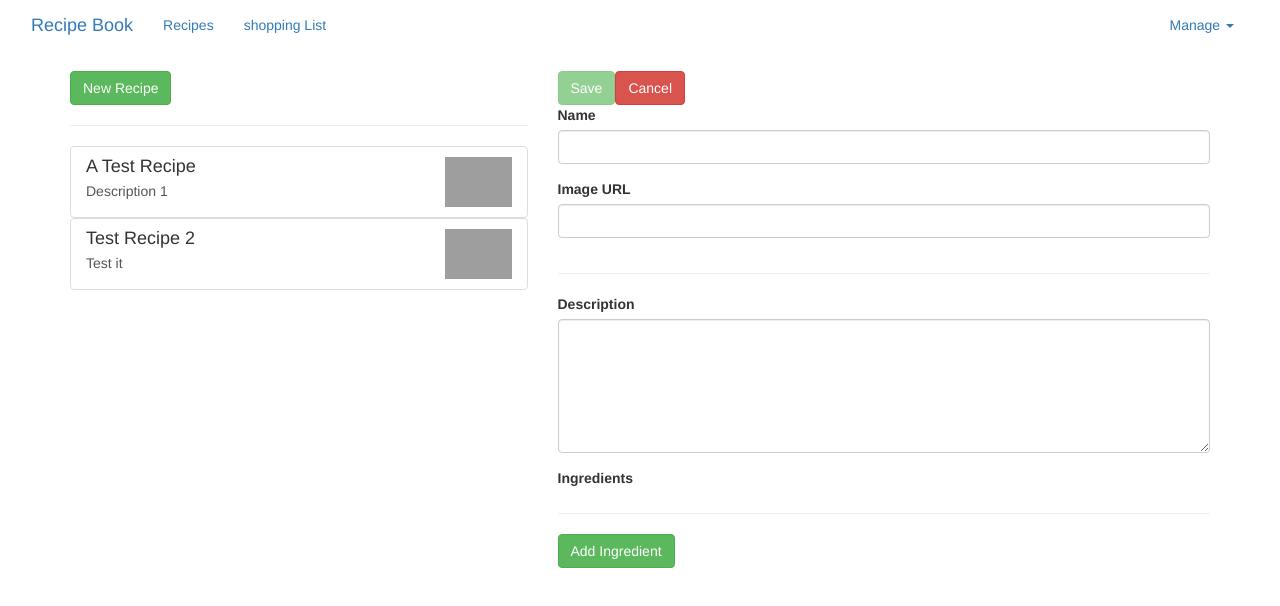
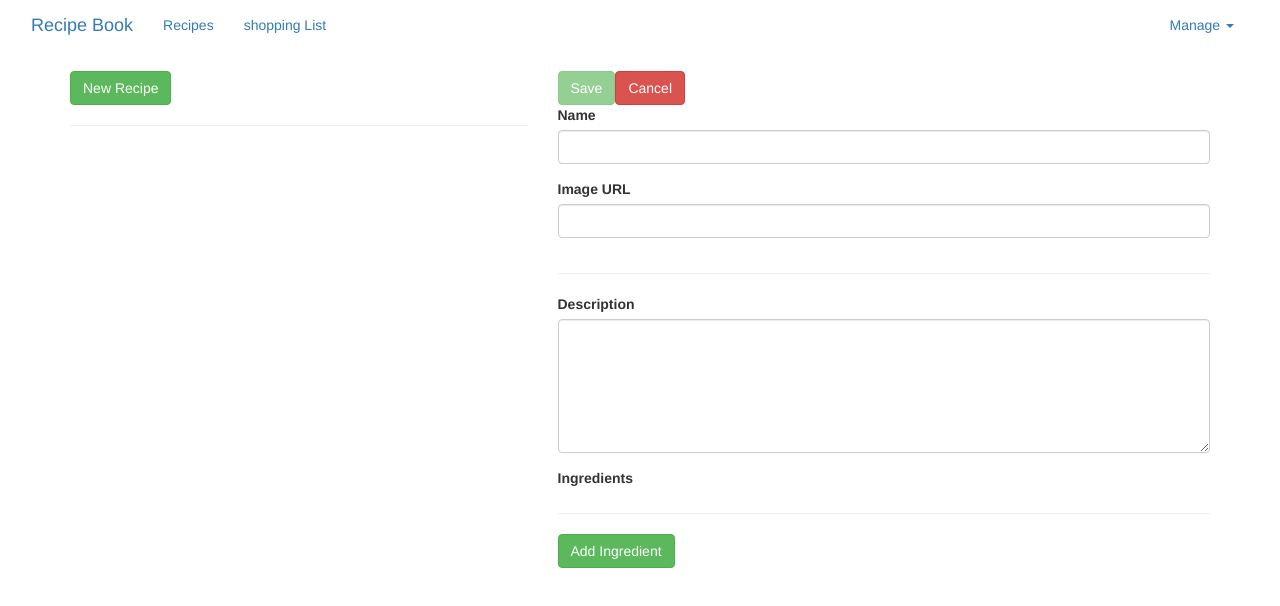
Before and after one commit to atomb0mb/legendary-recipe, an Angular app in the folder project/: page /recipes/new in a window 1280 px wide. Shown: the top 606 px of the page. Built offline with nearby package versions, Linux system fonts and the light colour scheme; grey boxes are pictures that could not be loaded.

Commit message:
Set Ingredient to empty bug

```diff
--- a/project/src/app/recipes/recipe.service.ts
+++ b/project/src/app/recipes/recipe.service.ts
@@ -9,17 +9,19 @@ export class RecipeService {
 
 
   recipeChanged = new Subject<Recipe[]>();
+  // dummy data
+  // private recipes: Recipe[] = [
+  //       new Recipe('A Test Recipe', 'Description 1', 'https://www.onegreenplanet.org/wp-content/uploads/2015/03/Fresh-Summer-Rolls-1200x800.jpg', [
+  //         new Ingredient('Banana', 10)
+  //       ]),
+  //       new Recipe('Test Recipe 2', 'Test it', 'https://www.onegreenplanet.org/wp-content/uploads/2015/03/Fresh-Summer-Rolls-1200x800.jpg', [
+  //         new Ingredient('Lemon', 12),
+  //         new Ingredient('Lettuce', 10)
+  //       ]),
 
-  private recipes: Recipe[] = [
-        new Recipe('A Test Recipe', 'Description 1', 'https://www.onegreenplanet.org/wp-content/uploads/2015/03/Fresh-Summer-Rolls-1200x800.jpg', [
-          new Ingredient('Banana', 10)
-        ]),
-        new Recipe('Test Recipe 2', 'Test it', 'https://www.onegreenplanet.org/wp-content/uploads/2015/03/Fresh-Summer-Rolls-1200x800.jpg', [
-          new Ingredient('Lemon', 12),
-          new Ingredient('Lettuce', 10)
-        ]),
+  // ];
 
-  ];
+  private recipes: Recipe[] = [];
 
 
   constructor(private slService: ShoppingListService){
--- a/project/src/app/shared/data-storage.service.ts
+++ b/project/src/app/shared/data-storage.service.ts
@@ -1,16 +1,17 @@
-import {Injectable} from '@angular/core'
-import {HttpClient} from '@angular/common/http'
-import { RecipeService} from '../recipes/recipe.service'
-import { Recipe } from '../recipes/recipe.model';
+import { Injectable } from '@angular/core'
+import { HttpClient } from '@angular/common/http'
+import { RecipeService } from '../recipes/recipe.service'
+import { Recipe } from '../recipes/recipe.model'
+import { map } from 'rxjs/operators'
 
-@Injectable({providedIn: 'root'})
+@Injectable({ providedIn: 'root' })
 export class DataStorageService {
 
-    constructor(private http: HttpClient, private recipeService: RecipeService ){}
+    constructor(private http: HttpClient, private recipeService: RecipeService) { }
 
     storeRecipes() {
         const recipes = this.recipeService.getRecipes();
-        this.http.put('https://lengendaryrecipe.firebaseio.com/recipes.json', recipes).subscribe(response =>{
+        this.http.put('https://lengendaryrecipe.firebaseio.com/recipes.json', recipes).subscribe(response => {
             console.log(response);
         });
 
@@ -19,9 +20,15 @@ export class DataStorageService {
     getRecipes() {
         const recipes = this.recipeService.getRecipes();
         //
-        this.http.get<Recipe[]>('https://lengendaryrecipe.firebaseio.com/recipes.json').subscribe(recipes => {
-            this.recipeService.setRecipes(recipes)
-        });
+        this.http.get<Recipe[]>('https://lengendaryrecipe.firebaseio.com/recipes.json').pipe(map(recipe => {
+            // to handle if no entry to ingredient or undefined
+            return recipe.map(recipe =>{
+                return {...recipe, ingredients: recipe.ingredients ? recipe.ingredients: [] }
+            })
+        }))
+            .subscribe(recipes => {
+                this.recipeService.setRecipes(recipes)
+            });
 
     }
 
```
